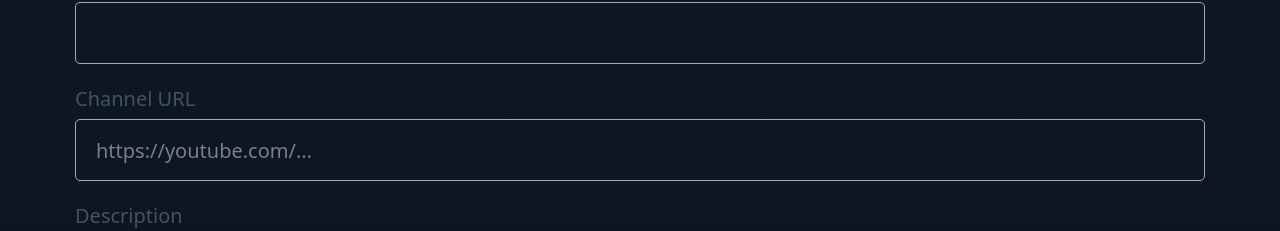
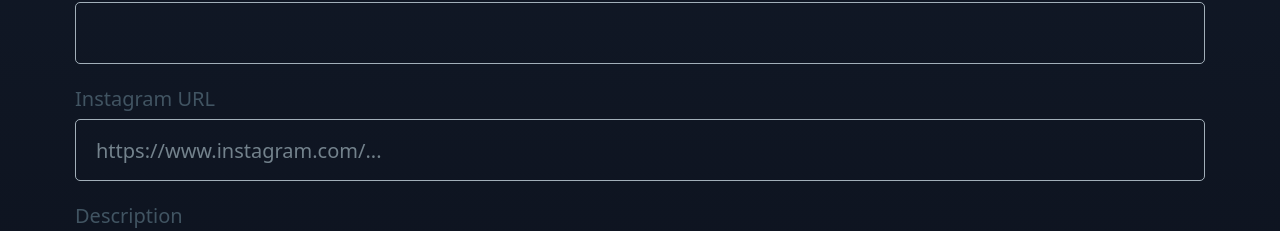
Before and after one commit to andreanun/web103_prework, a React (Vite) app: page /new in a window 1280 px wide. Shown: the part 153-384 px from the top of the page. Built offline with nearby package versions, Linux system fonts and the light colour scheme; no server answers; the database is empty; the HTML template or start-up script is replaced by a standard one.

Commit message:
fix adde creator refresh error

```diff
--- a/src/components/CreatorCard.css
+++ b/src/components/CreatorCard.css
@@ -1,4 +1,13 @@
+.creator-card {
+  display: flex;
+  flex-direction: column;
+  justify-content: space-between;
+  height: 100%; /* Keeps all cards in a row the same height */
+  max-width: 400px;
+}
+
 .card-image {
+  width: 100%;
   height: 200px;
   background-size: cover;
   background-position: center;
--- a/src/index.css
+++ b/src/index.css
@@ -23,7 +23,7 @@ body {
 }
 
 header {
-  background-image: url("path-to-your-banner.jpg");
+  background-image: url("https://creatorvese-production.up.railway.app/static/media/banner.de5659898d3bfc5eb8ea.jpg");
   background-size: cover;
   color: white;
   border-radius: 0 0 10px 10px;
--- a/src/pages/AddCreator.jsx
+++ b/src/pages/AddCreator.jsx
@@ -42,12 +42,12 @@ const AddCreator = () => {
           required
         />
 
-        <label htmlFor="url">Channel URL</label>
+        <label htmlFor="url">Instagram URL</label>
         <input
           type="url"
           id="url"
           name="url"
-          placeholder="https://youtube.com/..."
+          placeholder="https://www.instagram.com/..."
           onChange={handleChange}
           required
         />
```
